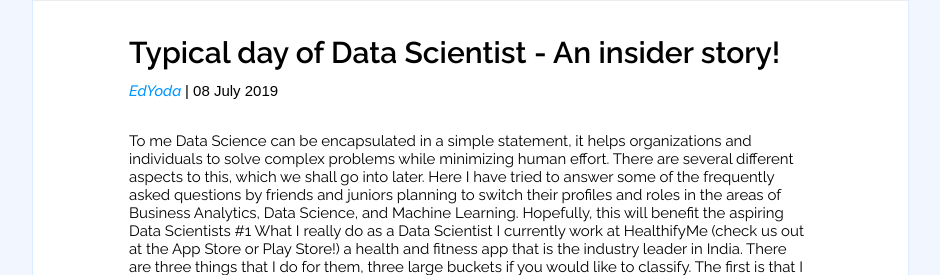
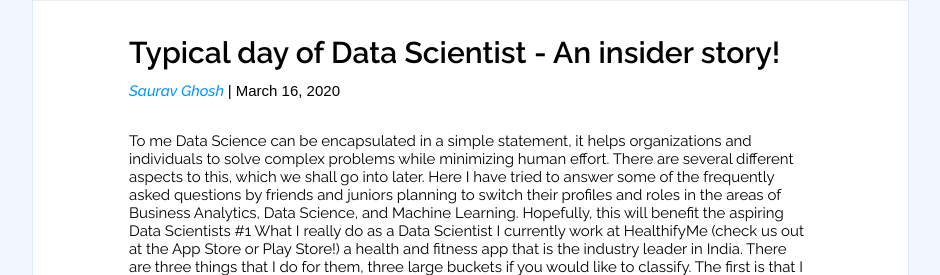
Before and after one commit to raghunandan2208/Django_practice, a Django app: page /blogs/2 in a window 1280 px wide. Shown: the part 625-900 px from the top of the page, without its empty margins (183-1123 px from the left). Run offline with Django 3.2, Linux system fonts and the light colour scheme; data comes from the database, SQL or seed files in the repository.

Commit message:
Applied Filters

```diff
--- a/Edyoda_django/templates/blog/details.html
+++ b/Edyoda_django/templates/blog/details.html
@@ -10,7 +10,7 @@
 
 <img class="blog-card-cover-detail" src="{{ post.image.url }}" alt="Getting started with Artificial Intelligence img"/>
       <h4 class="headding-detail" align="center">{{post.title}} </h4>
-      <p class="author_name_detail"> EdYoda <span class ="date-detail"> | 08 July 2019</span></p>
+      <p class="author_name_detail"> {{post.author}} <span class ="date-detail"> | {{post.date}}</span></p>
       <p class="paragraph-detail">
 
         {{post.content}}
```
